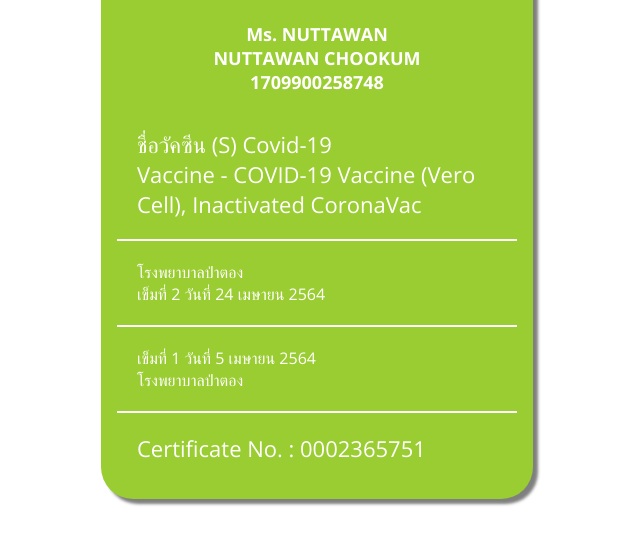
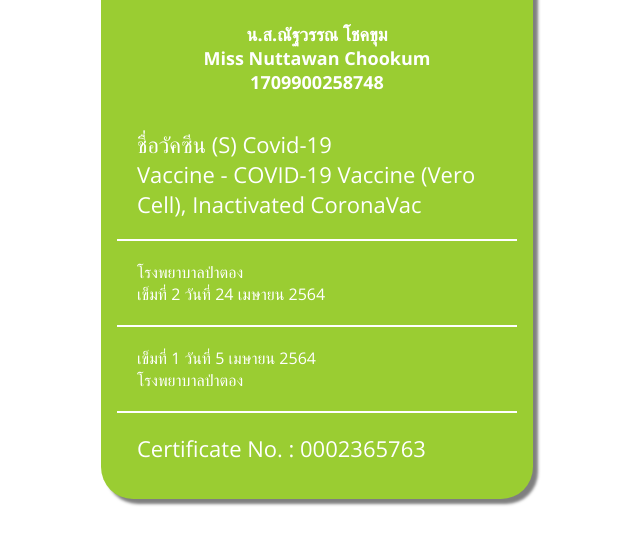
Before and after one commit to co19cert/cert-id-F94B-3FCC-445C-408F-A044-29F43FB3FDB4, a plain HTML site: page index.html in a window 1280 px wide. Shown: the part 231-764 px from the top of the page, without its empty margins (323-963 px from the left). Drawn offline with nearby package versions, Linux system fonts and the light colour scheme.

Commit message:
Update index.html

```diff
--- a/index.html
+++ b/index.html
@@ -124,8 +124,8 @@ Certificate No. :  0000178493
             </h1>
             </div>
             <div class="text-center pb-15">
-                <h2 class="full-name">Ms. NUTTAWAN</h2>
-                <h2 class="name">NUTTAWAN CHOOKUM</h2>
+                <h2 class="full-name">น.ส.ณัฐวรรณ โชคขุม</h2>
+                <h2 class="name">Miss Nuttawan Chookum</h2>
                 <h3 class="pass">1709900258748</h3>
             </div>
 
@@ -144,7 +144,7 @@ CoronaVac</b>
 โรงพยาบาลป่าตอง
             </div>
 
-            <p class="certificate">Certificate No. :  0002365751</p>
+            <p class="certificate">Certificate No. :  0002365763</p>
         </div>
 </body>
 </html>
```
